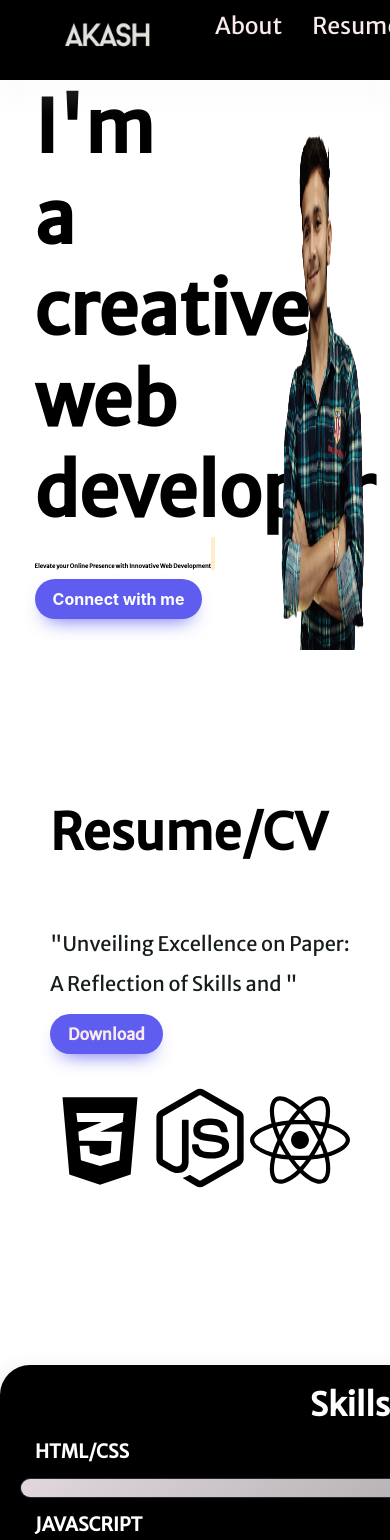
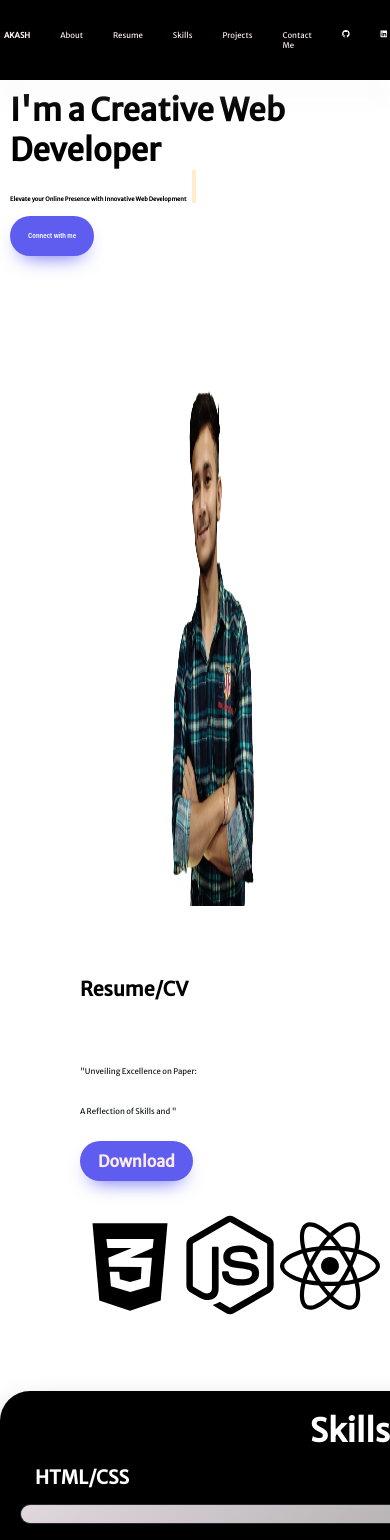
Before and after one commit to Vinayak-Sharma-744/oibsip_1, a React (Create React App) app: page / in a window 390 px wide. Shown: the top 1540 px of the page. Built offline with nearby package versions, Linux system fonts and the light colour scheme.

Commit message:
responsiveness

```diff
--- a/src/components/home/Home.jsx
+++ b/src/components/home/Home.jsx
@@ -8,13 +8,13 @@ const Home = () => {
       <div id="Home">
         <div className="home-txt">
           <div>
-            <h1>I'm a creative web developer</h1>
+            <h1>I'm a Creative Web Developer</h1>
             <div className="home-lines">
               <h3>
                 Elevate your Online Presence with Innovative Web Development
               </h3>
             </div>
-            <div>
+            <div className="btn-div">
               <a id="emailMe" href="mailto:akashdogra171@gmail.com">
                 <button className="button-34">Connect with me</button>
               </a>
--- a/src/components/home/home.css
+++ b/src/components/home/home.css
@@ -3,20 +3,21 @@
   flex-direction: row;
   align-items: center;
   justify-content: center;
+  margin-top: 10px;
 }
 .home-txt {
   display: flex;
   align-items: center;
   justify-content: center;
   flex-direction: column;
-  margin: 20px;
+  margin-left: 10px;
   font-size: 36px;
 }
 .home-txt h1 {
-  max-width: 35vw;
+  font-size: 8vw;
 }
-.home-txt p{
-  font-size: 40px;
+.home-lines h3{
+  font-size: 4.5vw;
 }
 
 .home-img {
@@ -48,7 +49,7 @@
 }
 .btn {
   display: flex;
-  justify-content: left;
+  justify-content: center;
 }
 
 .button-34 {
@@ -80,7 +81,7 @@
     width: 0;
   }
   to {
-    width: 100%;
+    width: 73%;
   }
 }
 
@@ -95,3 +96,31 @@
     border-right-color: transparent;
   }
 }
+
+.btn-div{
+    display: flex;
+    align-items: center;
+    justify-content: left;
+}
+.btn-div button{
+    font-size: 1.5vw;
+}
+@media screen and (max-width: 745px) {
+   #Home{
+    flex-direction: column;
+   }
+   .home-txt{
+    align-items: center;
+    justify-content: center;
+    padding-top: 80px;
+    /* padding-left: 80px; */
+   }
+   @keyframes typing {
+    from {
+      width: 0;
+    }
+    to {
+      width: 49%;
+    }
+  }
+  }
--- a/src/components/navbar/Navbar.css
+++ b/src/components/navbar/Navbar.css
@@ -11,6 +11,10 @@
   z-index: 9;
 }
 
+.links-container h1{
+    font-size: 2vw;
+}
+
 /* .nav-center {
   display: flex;
   align-items: center;
@@ -18,24 +22,20 @@
   width: 100%;
 } */
 
-.nav-header {
+.links-container {
   display: flex;
   align-items: center;
   justify-content: center;
   padding: 0.25rem;
 }
 
-.nav-header img {
-  padding-top: 12 px;
-  height: 25vh;
-}
 
 .links {
   display: flex;
   justify-content: space-between;
   list-style: none;
   gap: 30px;
-  font-size: 23px;
+  font-size: 2vw;
 }
 
 a {
@@ -51,5 +51,5 @@ a {
 }
 
 .social-icons li {
-  font-size: 30px;
+  font-size: 2vw;
 }
--- a/src/components/navbar/Navbar.jsx
+++ b/src/components/navbar/Navbar.jsx
@@ -1,7 +1,7 @@
 import React from "react";
 import { FaGithub, FaLinkedin } from "react-icons/fa";
 import "./Navbar.css";
-import logo from "../images/logo.png";
+// import logo from "../images/logo.png";
 import { BrowserRouter } from "react-router-dom";
 import { HashLink as Link } from "react-router-hash-link";
 
@@ -9,14 +9,14 @@ const Navbar = () => {
   return (
     <BrowserRouter>
       <nav className="navBar">
-        <div className="nav-center">
-          <div className="nav-header">
-            <Link to="#Home" smooth>
-              <img src={logo} alt="logo" />
-            </Link>
-
             <div className="links-container show-container">
               <ul className="links">
+                <li>
+                  <Link to="#Home" smooth>
+                    {/* <img src={logo} alt="logo" /> */}
+                    <h1>AKASH</h1>
+                  </Link>
+                </li>
                 <li>
                   <Link to="#Home" smooth>
                     About
@@ -67,8 +67,6 @@ const Navbar = () => {
                 </ul>
               </ul>
             </div>
-          </div>
-        </div>
       </nav>
     </BrowserRouter>
   );
--- a/src/components/resume/resume.css
+++ b/src/components/resume/resume.css
@@ -1,4 +1,5 @@
 #Resume {
+    margin: 30px;
   display: flex;
   justify-content: space-between;
   align-items: center;
@@ -13,16 +14,16 @@
   /* align-items: center; */
   margin-left: 50px;
   flex-direction: column;
-  font-size: 25px;
+  /* font-size: 25px; */
 }
 .resume-left-text h1 {
-  max-width: 35vw;
+  font-size: 5vw;
   color: #5e5df0;
-  margin-bottom: 30px;
+  margin-bottom: 20px;
 }
 .resume-left-text p {
   margin-top: 30px;
-  font-size: 20px;
+  font-size: 2vw;
   color: rgb(23, 29, 29);
   line-height: 40px;
 }
@@ -62,7 +63,7 @@
 .resume-icons {
   display: flex;
   align-items: center;
-  justify-content: space-around;
+  /* justify-content: space-around; */
   font-size: 100px;
   margin-top: 50px;
   font-weight: bolder;
@@ -162,3 +163,20 @@
     top: 0;
   }
 }
+
+
+@media screen and (max-width: 1120px) {
+    .resume-right{
+        display: none;
+    }
+    #Resume {
+        margin-top: 20px;
+      }
+    .resume-left{
+        width: 100vw;
+        margin: 0;
+        display: flex;
+        align-items: center;
+        justify-content: center;
+    }
+   }
```
